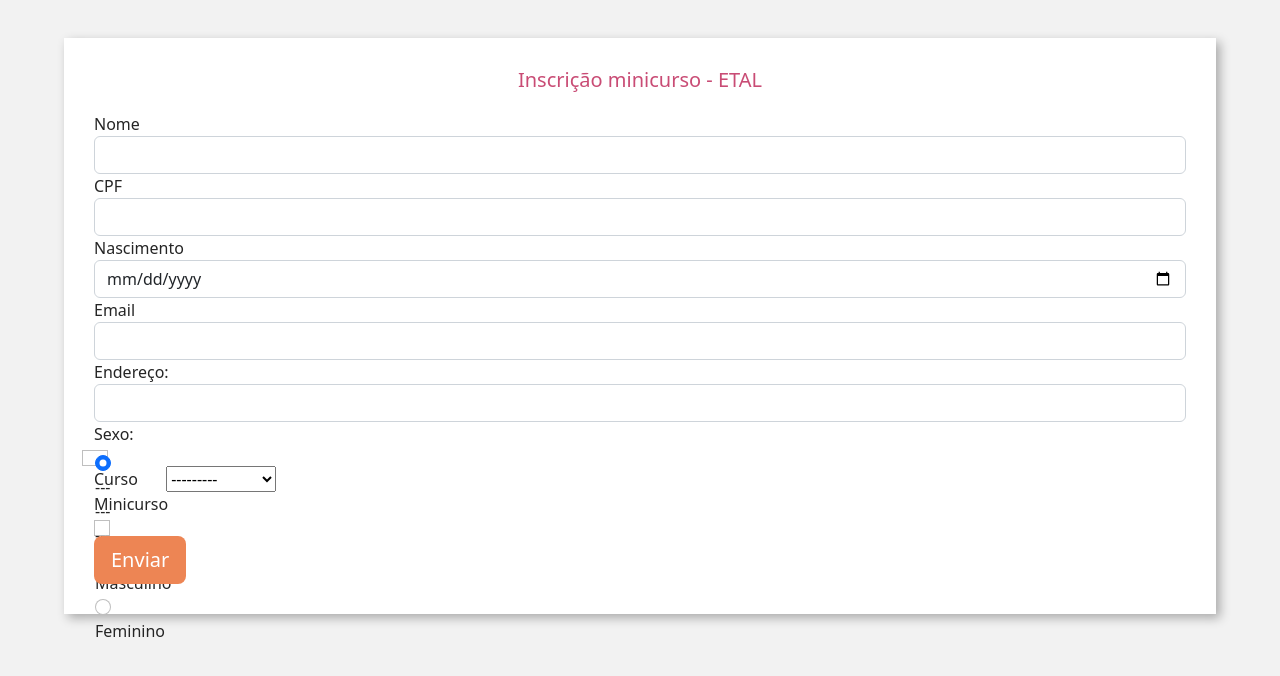
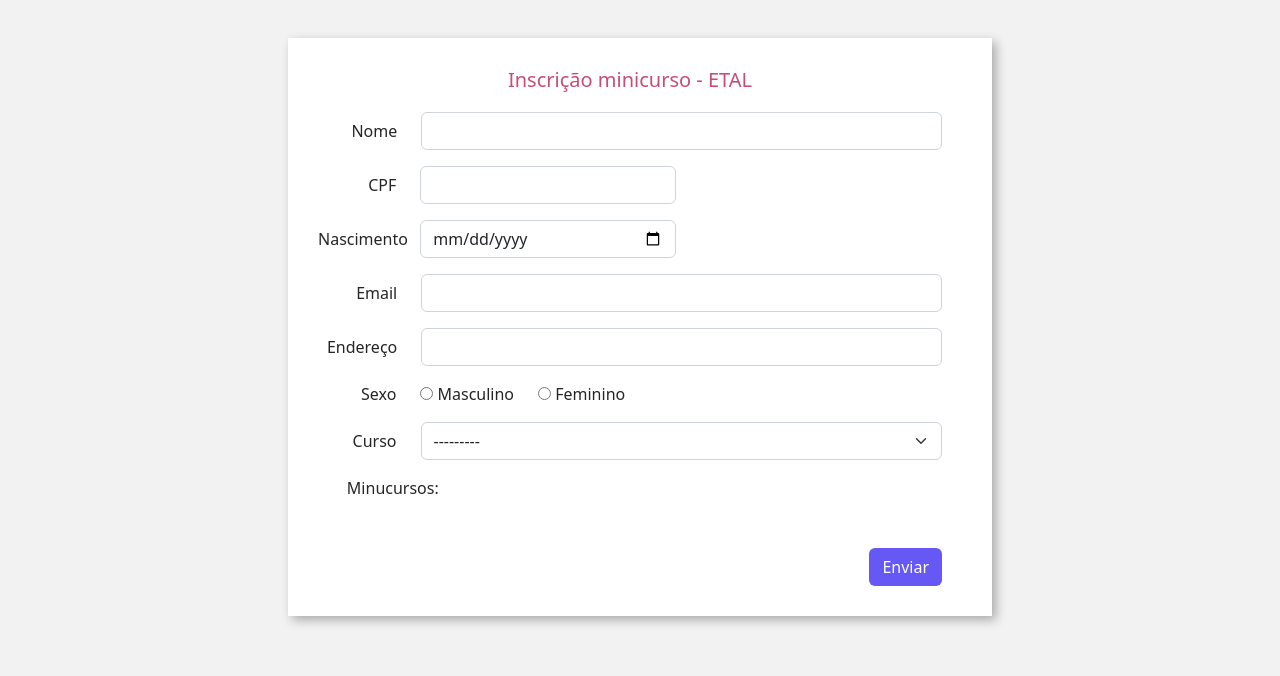
Before and after one commit to Viniciusfdes/ETAL, a Django app: page /home/nova_inscricao/ in a window 1280 px wide. Shown: the part 80-756 px from the top of the page. Run offline with Django 4.2, Linux system fonts and the light colour scheme; data that the repository does not hold is empty.

Commit message:
finalized

```diff
--- a/inscricao/forms.py
+++ b/inscricao/forms.py
@@ -1,5 +1,5 @@
 from django import forms
-from .models import NovaInscricao
+from .models import *
 
 class DatePickerInput(forms.DateInput):
         input_type = 'date'
@@ -15,9 +15,12 @@
         widgets = {
             'nome': forms.TextInput(attrs={'class': 'form-control'}),
             'cpf': forms.TextInput(attrs={'class': 'form-control'}),
+            'data_nascimento': forms.TimeInput(attrs={'type': 'date', 'class': 'form-control'}),
             'email': forms.TextInput(attrs={'class': 'form-control'}),
             'endereco': forms.TextInput(attrs={'class': 'form-control'}),
-            'minicursos': forms.CheckboxSelectMultiple(attrs={'class': 'form-check-input', 'type': 'checkbox'}),
-            'sexo': forms.RadioSelect(attrs={'class': 'form-check-input', 'type': 'radio'}),
-            'data_nascimento': forms.TimeInput(attrs={'type': 'date', 'class': 'form-control'}),
+             # Bootstrap não aplicou v!
+            'sexo': forms.RadioSelect(attrs={'type': 'radio'}),
+            'tecnico': forms.Select(attrs={'class': 'form-select'}),
+            # Bootstrap não aplicou v!
+            'minicursos': forms.CheckboxSelectMultiple(attrs={'type': 'checkbox'}),
         }
--- a/inscricao/models.py
+++ b/inscricao/models.py
@@ -1,4 +1,3 @@
-from random import choices
 from django.db import models
 
 CHOICES_SEXO = [
@@ -18,14 +17,13 @@
     def __str__(self) -> str:
         return self.nome
 
-# Create your models here.
 class NovaInscricao(models.Model):
     nome = models.CharField(max_length=150)
     cpf = models.CharField(max_length=14)
     data_nascimento = models.DateTimeField()
-    email = models.EmailField(14)
+    email = models.EmailField(max_length=150)
     endereco = models.CharField(max_length=200)
-    sexo = models.CharField(max_length=9, choices= CHOICES_SEXO)
+    sexo = models.CharField(max_length=9, choices= CHOICES_SEXO, default='Masculino')
     tecnico = models.CharField(max_length=11, choices=CHOICES_TECNICO)
     minicursos = models.ManyToManyField(MiniCurso)
 
--- a/inscricao/static/css/nova_inscricao.css
+++ b/inscricao/static/css/nova_inscricao.css
@@ -5,12 +5,12 @@
     justify-content: center;
     align-items: center;
     height: 100%;
-
+    margin-bottom: 3%;
 }
 
 .box {
-    padding: 30px;
-    width: 90vw;
+    padding: 30px 50px 30px 30px;
+    width: 55vw;
     background: #fff;
     box-shadow: 4px 4px 10px rgba(0, 0, 0, .3);
 }
@@ -27,17 +27,16 @@
     margin-top: 20px;
 }
 
-.btn-orange {
-    background-color: #ED8554;
+.btn-purple {
+    background-color: #6558f5;
+    color: white;
+    height: 2%;
+}
+
+.btn-purple:hover {
+    background-color: #7a6ff3;
     color: white;
 }
-
-.btn-orange:hover {
-    background-color: #be6136;
-    color: white;
-}
-
-
 
 label {
     color: #252525;
@@ -49,3 +48,46 @@
         width: 80vw;
     }
 }
+
+.form-label {
+    display: flex;
+    align-items: center;
+    justify-content: left;
+}
+
+#id_sexo {
+    display: flex;
+    flex-direction: row;
+}
+
+.group {
+    margin-top: 16px;
+}
+
+.btn-send {
+    display: flex;
+    justify-content: right;
+    margin-top: 16px;
+}
+
+.labelzinha {
+    width: 20%;
+    text-align: right;
+}
+
+#id_cpf, #id_data_nascimento {
+    width: 50%;
+}
+
+.gp {
+    padding-right: 18%;
+}
+
+.gp-u {
+    padding-left: 4%;
+}
+
+.cursos {
+    margin-left: 12%;
+    margin-top: 8px;
+}
--- a/inscricao/templates/base.html
+++ b/inscricao/templates/base.html
@@ -26,8 +26,6 @@
     {% block 'body' %}{% endblock%}
 
     <script src="https://cdn.jsdelivr.net/npm/bootstrap@5.2.2/dist/js/bootstrap.bundle.min.js"></script>
-    <script src="{% static 'js/nova_inscricao.js' }"></script>
-
 </body>
 
 </html>
--- a/inscricao/templates/nova_inscricao.html
+++ b/inscricao/templates/nova_inscricao.html
@@ -28,49 +28,77 @@
         <div class="body-box">
             <form action="{% url 'nova_inscricao' %}" method="POST"> {% csrf_token %}
                 <div class="col">
-                    <div class="row-md">
+                    <div class="group">
+                        <div class="col-md  form-label">
+                            <div class="labelzinha">
                                 <label>Nome</label>
+                            </div>
                             {{ form.nome }}
                         </div>
-
-                    <div class="col-md">
+                    </div>
+                    <div class="group gp">
+                        <div class="col-md form-label">
+                            <div class="labelzinha">
                                 <label>CPF</label>
+                            </div>
                             {{ form.cpf }}
                         </div>
-
-                    <div class="col-md">
+                    </div>
+                    <div class="group gp">
+                        <div class="col-md form-label">
+                            <div class="labelzinha">
                                 <label>Nascimento</label>
+                            </div>
                             {{ form.data_nascimento }}
                         </div>
-
-                    <div class="col-md">
+                    </div>
+                    <div class="group">
+                        <div class="col-md form-label">
+                            <div class="labelzinha">
                                 <label>Email</label>
+                            </div>
                             {{ form.email }}
                         </div>
-
-                    <div class="col-md">
-                        <label>Endereço:</label>
+                    </div>
+                    <div class="group">
+                        <div class="col-md form-label">
+                            <div class="labelzinha">
+                                <label>Endereço</label>
+                            </div>
                             {{ form.endereco }}
                         </div>
-
-                    <div>
-                        <div class="row">
-                            <label>Sexo:</label>
+                    </div>
+                    <div class="group gp">
+                        <div class="col-md form-label">
+                            <div class="labelzinha">
+                                <label>Sexo</label>
+                            </div>
                             {{ form.sexo }}
                         </div>
                     </div>
-
-                    <div class="col-md">
+                    <div class="group">
+                        <div class="col-md form-label">
+                            <div class="labelzinha">
                                 <label>Curso</label>
+                            </div>
                             {{ form.tecnico }}
                         </div>
-
+                    </div>
+                    <div class="group gp-u">
                         <div class="col-md">
-                        <label>Minicurso</label>
+                            <div class="labelzinha">
+                                <label>Minucursos:</label>
+                            </div>
+                            <div class="cursos form-check">
                                 {{ form.minicursos }}
                             </div>
 
-                    <input type="submit" value="Enviar" class="btn btn-lg btn-orange">
+                        </div>
+                    </div>
+                    <div class="btn-send">
+                        <input type="submit" value="Enviar" class="btn btn-purple">
+                    </div>
+
             </form>
         </div>
     </div>
--- a/inscricao/views.py
+++ b/inscricao/views.py
@@ -4,44 +4,18 @@
 from django.contrib.messages import constants
 from django.contrib import messages
 
-# Create your views here.
 
 def nova_inscricao(request):
-    if request.method == "GET":
-        form = NovaInscricaoForm()
-    elif request.method == "POST":
-        form = NovaInscricaoForm(request.method.POST or None)
+    if request.POST:
+        form = NovaInscricaoForm(request.POST or None)
         if form.is_valid():
-            # nome = request.POST.get('nome')
-            # cpf = request.POST.get('cpf')
-            # nascimento = request.POST.get('enrollment')
-            # email = request.POST.get('email')
-            # endereco = request.POST.get('phone')
-            # sexo_masculino = request.POST.get('sexo_masculino')
-            # sexo_feminino = request.POST.get('sexo_feminino')
-            # curso = request.POST.get('curso')
-            # minicursos = request.POST.get('minicursos')
-
             try:
                 form.save()
-                messages.add_message(request, constants.SUCCESS, 'Empresa cadastrada com sucesso')
+                messages.add_message(request, constants.SUCCESS, 'Inscrição realizada com sucesso')
                 return redirect('/home/nova_inscricao')
             except:
                 pass
+    else:
+        form = NovaInscricaoForm()
 
     return render(request, 'nova_inscricao.html', {'form': form})
-
-
-# def nova_inscricao(request):
-#     if request.method == 'POST':
-#         form = NovaInscricaoForm(request.POST)
-#         if form.is_valid():
-#             try:
-#                 form.save()
-#                 form = NovaInscricaoForm()
-#             else:
-#                 pass
-#     else:
-#         form = NovaInscricaoForm()
-
-#     return render(request,'nova_inscricao.html', {'form' : form})
```
Also changed, not shown: inscricao/migrations/0001_initial.py. Lines whose indentation alone changed are shown as unchanged.
